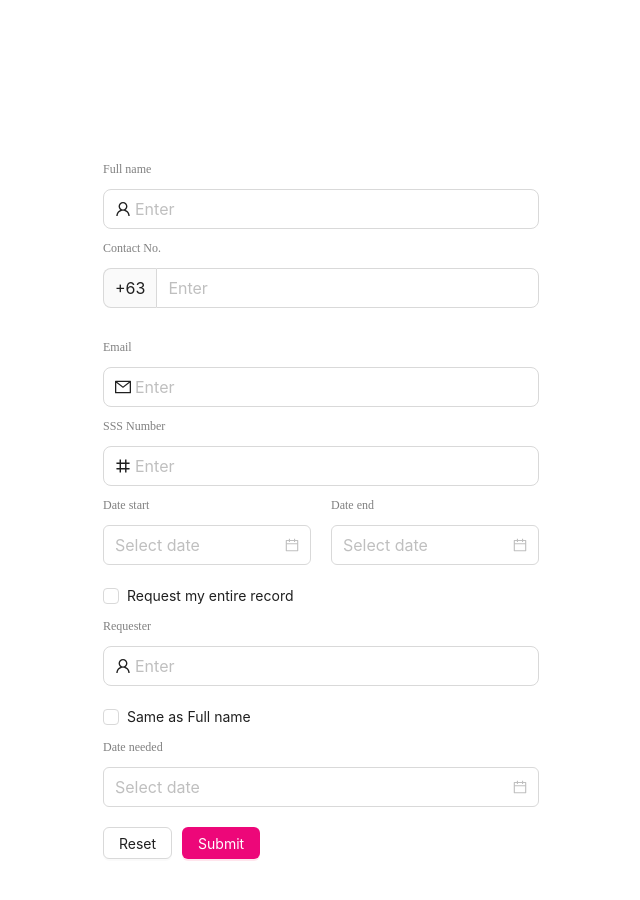
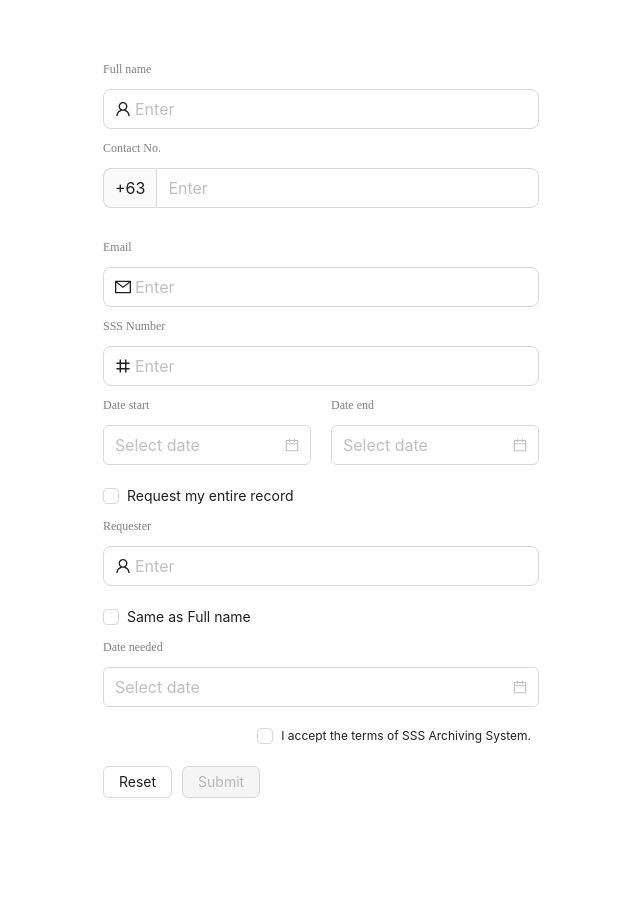
Before and after one commit to Kingkoorbin/sss-archiving-sys, a React (Vite) app in the folder client/: page /request in a window 1280 px wide. Shown: the top 900 px of the page, without its empty margins (319-959 px from the left). After the commit the page ends 848 px from the top, so only its background shows below. Built offline with nearby package versions, Linux system fonts and the light colour scheme; no server answers.

Commit message:
fix(request): disable button unless accepted the terms

```diff
--- a/client/src/components/form-request.component.tsx
+++ b/client/src/components/form-request.component.tsx
@@ -283,6 +283,22 @@ const RequestFormFields: React.FC<RequestFormFieldsProps> = ({
           {errors.date_needed.message}
         </div>
       )}
+
+      <Flex justify="end" style={{ marginTop: 20 }}>
+        <Controller
+          name="accept_terms"
+          control={control}
+          render={({ field }) => (
+            <Checkbox
+              checked={field.value}
+              onChange={(e) => field.onChange(e.target.checked)}
+              style={{ fontSize: 12 }}
+            >
+              I accept the terms of SSS Archiving System.
+            </Checkbox>
+          )}
+        />
+      </Flex>
     </>
   );
 };
--- a/client/src/interfaces/client.interface.ts
+++ b/client/src/interfaces/client.interface.ts
@@ -184,4 +184,5 @@ export interface IContributionRequest {
   created_at: string;
   updated_at: string;
   same_as_fullname?: boolean;
+  accept_terms?: boolean;
 }
--- a/client/src/pages/dashboard/request.page.tsx
+++ b/client/src/pages/dashboard/request.page.tsx
@@ -23,7 +23,6 @@ function RequestPage() {
     data
   ) => {
     data.status = 'PENDING';
-    console.log(data);
     if (isEmpty(data.date_of_employment) && isEmpty(data.date_of_resignation)) {
       data.date_of_employment = '1999-01-01';
       data.date_of_resignation = '1999-01-01';
@@ -59,7 +58,6 @@ function RequestPage() {
             background: 'white',
             borderRadius: 20,
             width: '100%',
-            marginTop: 100,
           }}
         >
           <div className="registration-employee-form-container">
@@ -85,6 +83,7 @@ function RequestPage() {
                   loading={isCreatingRequest}
                   style={{ marginTop: 20 }}
                   htmlType="submit"
+                  disabled={!watch("accept_terms")}
                 >
                   Submit
                 </Button>
```
